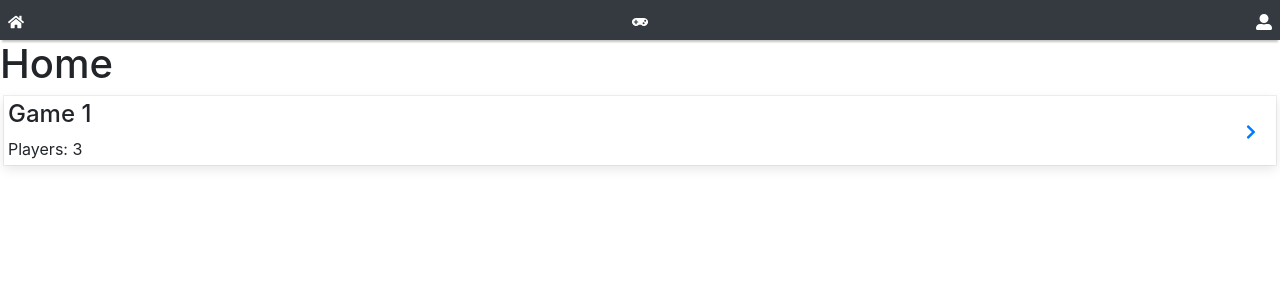
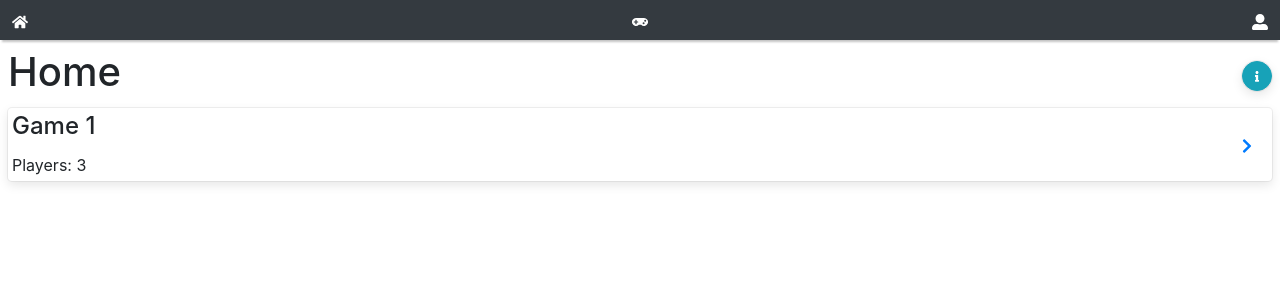
Before and after one commit to b3rg3t/score-more, a React (Create React App) app: page / in a window 1280 px wide. Shown: the top 300 px of the page. Built offline with nearby package versions, Linux system fonts and the light colour scheme.

Commit message:
github profile

```diff
--- a/src/App.scss
+++ b/src/App.scss
@@ -11,6 +11,7 @@
 $bg-shadow: 0 4px 2px -2px rgba(58, 58, 58, 0.301);
 $bg-shadow-border: 0 0 0 1px hsla(0, 1%, 43%, 0.1), 0 4px 11px hsla(0, 0%, 0%, 0.1);
 
+$color: rgb(255, 187, 187);
 
 .main-shadow {
   box-shadow: $bg-shadow;
--- a/src/App.tsx
+++ b/src/App.tsx
@@ -1,30 +1,32 @@
-import React from 'react';
-import {
-  BrowserRouter as Router,
-  Switch,
-  Route,
-} from "react-router-dom";
+import React from "react";
+import { BrowserRouter as Router, Switch, Route } from "react-router-dom";
 
-import Navbar from './components/Navbar';
-import Home from "../src/components/pages/Home"
-import NewGame from "../src/components/pages/NewGame"
-import ActiveGame from "../src/components/pages/ActiveGame"
+import Navbar from "./components/Navbar";
+import Home from "../src/components/pages/Home";
+import NewGame from "../src/components/pages/NewGame";
+import ActiveGame from "../src/components/pages/ActiveGame";
 
-import './App.scss';
+import "./App.scss";
 
-import { GlobalProvider } from './store/contexts/mainContext';
+import { GlobalProvider } from "./store/contexts/mainContext";
 
 function App() {
   return (
     <GlobalProvider>
+      <main className="d-flex flex-column">
         <Router>
           <Navbar />
           <Switch>
             <Route exact path="/" component={Home} />
             <Route exact path="/newgame" component={NewGame} />
-          <Route exact path="/activegame/:id" render={(props) => <ActiveGame {...props} />} />
+            <Route
+              exact
+              path="/activegame/:id"
+              render={(props) => <ActiveGame {...props} />}
+            />
           </Switch>
         </Router>
+      </main>
     </GlobalProvider>
   );
 }
--- /dev/null
+++ b/src/components/ErrorMessage.tsx
@@ -0,0 +1,22 @@
+import React from "react";
+
+interface ErrorMessageProps {
+  errorCode: string;
+  message: string;
+}
+
+const ErrorMessage = ({ errorCode, message }: ErrorMessageProps) => {
+  return (
+    <div
+      className="d-flex flex-column align-items-center justify-content-center m-2 rounded p-2"
+      style={{ backgroundColor: "rgb(255, 187, 187)" }}
+    >
+      <h4>
+        Error code: <code>{errorCode}</code>
+      </h4>
+      <p className="mb-1">{message}</p>
+    </div>
+  );
+};
+
+export default ErrorMessage;
--- /dev/null
+++ b/src/components/GithubProfile.tsx
@@ -0,0 +1,68 @@
+import React, { useState, useEffect } from "react";
+import axios from "axios";
+import Loader from "./Loader";
+import ErrorMessage from "./ErrorMessage";
+
+const GithubProfile = () => {
+  const [user, setUser] = useState(null as any);
+  const [isLoading, setIsLoading] = useState(true);
+  const [isError, setIsError] = useState("");
+
+  const url = "https://api.github.com/users/b3rg3t";
+
+  const getProfile = async () => {
+    try {
+      const response: any = await axios.get(url);
+
+      if (response.status === 200) {
+        setUser(response.data);
+        setIsLoading(false);
+        console.log(response.data);
+      } else {
+        setIsError(response.status);
+        setIsLoading(false);
+      }
+    } catch (error) {
+      console.log(error);
+      setIsError(error.response.status);
+      setIsLoading(false);
+    }
+  };
+
+  useEffect(() => {
+    getProfile();
+  }, []);
+
+  if (isLoading) {
+    return <Loader />;
+  } else if (isError) {
+    return <ErrorMessage errorCode={isError} message="Couldn't load user" />;
+  } else {
+    return (
+      <div className="box-shadow m-2 text-white bg-dark rounded">
+        <div className="row m-1">
+          <div className="col-sm-2 d-flex align-items-center justify-content-center ">
+            <img
+              className="w-100 rounded-circle border mt-4 mt-sm-0"
+              src={user.avatar_url}
+              alt="Profile pick David Berg"
+            />
+          </div>
+          <div className="col-sm-10 pl-0">
+            <div className="card-body">
+              <h5 className="card-title">{user.name}</h5>
+              <p className="card-text">
+                <small className="text-muted">{user.location}</small>
+              </p>
+              <a href={user.html_url} title={user.html_url}>
+                Website
+              </a>
+            </div>
+          </div>
+        </div>
+      </div>
+    );
+  }
+};
+
+export default GithubProfile;
--- a/src/components/Loader.tsx
+++ b/src/components/Loader.tsx
@@ -3,7 +3,7 @@ import React from "react";
 const Loader = () => {
   return (
     <div className="d-flex justify-content-center mt-4">
-      <div className="spinner-border" role="status" />
+      <div className="spinner-border text-secondary" role="status" />
     </div>
   );
 };
--- a/src/components/Navbar.tsx
+++ b/src/components/Navbar.tsx
@@ -4,7 +4,7 @@ import { FaGamepad, FaHome, FaUserAlt } from 'react-icons/fa';
 
 const Navbar = () => (
     <nav className="main-shadow w-100 bg-dark">
-        <ul className="list-unstyled d-flex justify-content-between p-1 m-0">
+        <ul className="list-unstyled d-flex justify-content-between py-1 px-2 m-0">
             <li className="p-1">
                 <Link to="/" className="text-white"><FaHome /></Link>
             </li>
--- a/src/components/game/DisplayActiveGame.tsx
+++ b/src/components/game/DisplayActiveGame.tsx
@@ -20,7 +20,7 @@ const DisplayActiveGames = (): React.ReactElement => {
 
     return (
         <section>
-            <ul className="list-unstyled">
+            <ul className="list-unstyled m-1">
                 {Games.length ? Games.map((game, index) => <GameCard key={index} game={game} />) : null}
             </ul>
         </section>
--- a/src/components/game/GameCard.tsx
+++ b/src/components/game/GameCard.tsx
@@ -2,9 +2,9 @@ import React from "react"
 import { FaChevronRight } from "react-icons/fa"
 
 const GameCard = ({ game }: any) => (
-    <li className="box-shadow p-1 m-1 d-flex justify-content-between">
+    <li className="box-shadow p-1 m-1 d-flex justify-content-between rounded">
         <div className="d-flex flex-column w-100">
-            <h4>{game.title}</h4>
+            <h4 className="card-title">{game.title}</h4>
             <p className="m-0">Players: {game.players.length}</p>
         </div>
         <div className="d-flex justify-content-between align-items-center">
--- a/src/components/pages/ActiveGame.tsx
+++ b/src/components/pages/ActiveGame.tsx
@@ -1,17 +1,19 @@
-import React from "react"
+import React from "react";
 import CreateNewGame from "../game/CreateNewGame";
 
 const ActiveGame = ({ match }: any) => {
-    const { params: { id }, } = match;
+  const {
+    params: { id },
+  } = match;
 
-    console.log(id)
-    return (
-        <main>
-            <h1>Dynamic route</h1>
-            {id}
-            <CreateNewGame />
-        </main>
-    )
-}
+  console.log(id);
+  return (
+    <section>
+      <h1>Dynamic route</h1>
+      {id}
+      <CreateNewGame />
+    </section>
+  );
+};
 
 export default ActiveGame;
--- a/src/components/pages/Home.tsx
+++ b/src/components/pages/Home.tsx
@@ -1,19 +1,32 @@
-import React, { useContext } from "react"
-import { GlobalContext } from "../../store/contexts/mainContext"
-import DisplayActiveGames from "../game/DisplayActiveGame"
+import React, { useState, useContext } from "react";
+import { FaInfo } from "react-icons/fa";
+import { GlobalContext } from "../../store/contexts/mainContext";
+import DisplayActiveGames from "../game/DisplayActiveGame";
+import GithubProfile from "../GithubProfile";
 // import Loader from "../Loader"
 
 const Home = () => {
+  const [showProfile, setShowProfile] = useState(false);
+  const { state } = useContext(GlobalContext);
+  console.log(state);
+  return (
+    <section>
+      <header className="d-flex justify-content-between align-items-center w-100 px-2 pt-2 pb-0">
+        <h1 className="text-center">Home</h1>
+        <button
+          className="box-shadow d-flex align-items-center btn btn-info rounded-circle"
+          onClick={() => setShowProfile(showProfile ? false : true)}
+          style={{width: "30px", height: "30px"}}
+        >
+          <FaInfo size="0.8rem"/>
+        </button>
+      </header>
+      {showProfile ? <GithubProfile /> : null}
 
-    const { state } = useContext(GlobalContext)
-    console.log(state)
-    return (
-        <main>
-            <h1>Home</h1>
-            {/* {state.data.activeGame.length > 0 ? <DisplayActiveGames /> : <Loader />} */}
-            <DisplayActiveGames />
-        </main>
-    )
-}
+      {/* {state.data.activeGame.length > 0 ? <DisplayActiveGames /> : <Loader />} */}
+      <DisplayActiveGames />
+    </section>
+  );
+};
 
 export default Home;
--- a/src/components/pages/NewGame.tsx
+++ b/src/components/pages/NewGame.tsx
@@ -1,11 +1,11 @@
-import React from "react"
+import React from "react";
 
 const NewGame = () => {
-    return (
-        <main>
-            <h1>New Game</h1>
-        </main>
-    )
-}
+  return (
+    <section>
+      <h1>New Game</h1>
+    </section>
+  );
+};
 
 export default NewGame;
```
Lines whose indentation alone changed are shown as unchanged.
